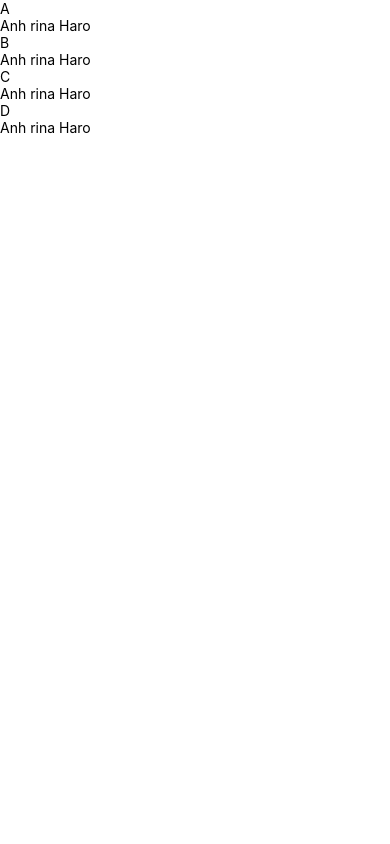
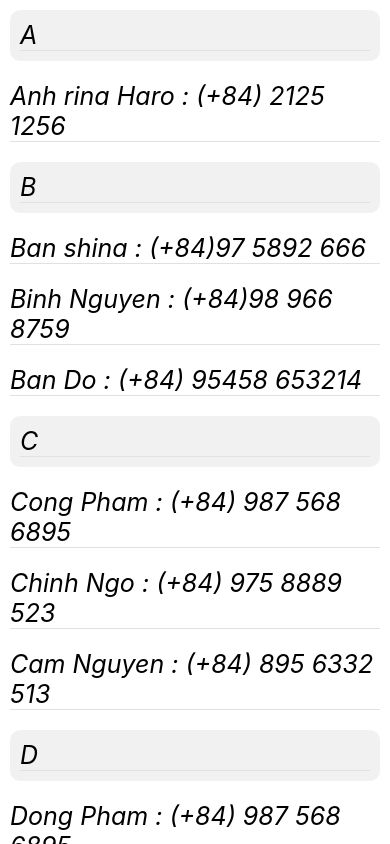
Before and after one commit to slade77777/reactNative12Cuong, a React Native app: screen / in a window 390 px wide. Built offline with nearby package versions, Linux system fonts and the light colour scheme.

Commit message:
Toan nop BTVN buoi 5

```diff
--- a/App.js
+++ b/App.js
@@ -1,137 +1,83 @@
-import React from "react";
-import { StyleSheet, Text, View, SafeAreaView, SectionList, StatusBar } from "react-native";
-
-
-// const data = [
-//   {
-//     name: 'tai nghe',
-//     content: '172k san pham',
-//     imageUrl:
-//       'https://cdn.pixabay.com/photo/2015/12/01/20/28/road-1072823__340.jpg',
-//   },
-//   {
-//     name: 'quan ao',
-//     content: '50k san pham',
-//     imageUrl:
-//       'https://cdn.pixabay.com/photo/2015/12/01/20/28/road-1072823__340.jpg',
-//   },
-//   {
-//     name: 'may tinh',
-//     content: '20k san pham',
-//     imageUrl:
-//       'https://cdn.pixabay.com/photo/2015/12/01/20/28/road-1072823__340.jpg',
-//   },
-//   {
-//     name: 'giay dep',
-//     content: '500k san pham',
-//     imageUrl:
-//       'https://cdn.pixabay.com/photo/2015/12/01/20/28/road-1072823__340.jpg',
-//   },
-// ];
-
-
-
-
-
-
-
-
-// const DATA = [
-//   {
-//     title:"A",
-//     data: [
-//       {name:"Anh rina Haro", phoneNumber:"+84 2125 1256"}
-//     ]
-//   },
-//   {
-//     title:"B",
-//     data: [
-//       {name:"Ban shina", phoneNumber:"(+84)97 5892 666"},
-//       {name:"Binh Nguyen", phoneNumber:"(+84)98 966 8759"},
-//       {name:"Ban Do", phoneNumber:"(+84) 95458 653214"},
-//     ]
-//   },
-//   {
-//     title:"C",
-//     data: [
-//       {name:"Cong Pham", phoneNumber:"(+84) 987 568 6895"},
-//       {name:"Chinh Ngo", phoneNumber:"(+84) 975 8889 523"},
-//       {name:"Cam Nguyen", phoneNumber:"(+84) 895 6332 513"},
-//     ]
-//   },
-// ];
-
-// const Item = ({title}) => (
-//   <View>
-//     <Text>{title}</Text>
-//   </View>
-// )
-
-// const App = () => (
-//   <SafeAreaView>
-//     <SectionList
-//       sections={DATA}
-//       keyExtractor={(item, index) => item + index}
-//       renderItem={({ item }) => <Item title={item} />}
-//       renderSectionHeader={({ section: { title } }) => (
-//         <Text>{title}</Text>
-//       )}
-//     />
-//   </SafeAreaView>
-// );
+import React, { useState } from 'react';
+import {
+  StyleSheet,
+  View,
+  Text,
+  ScrollView,
+  RefreshControl,
+  FlatList,
+  SectionList,
+} from 'react-native';
 
 
 const DATA = [
   {
-    title: "A",
+    title:"A",
     data: [
-      {name:"Anh rina Haro", phoneNumber:"+84 2125 1256"}
+      {name:"Anh rina Haro", phoneNumber:"(+84) 2125 1256"}
     ]
   },
   {
-    title: "B",
+    title:"B",
     data: [
-      {name:"Anh rina Haro", phoneNumber:"+84 2125 1256"}
+      {name:"Ban shina", phoneNumber:"(+84)97 5892 666"},
+      {name:"Binh Nguyen", phoneNumber:"(+84)98 966 8759"},
+      {name:"Ban Do", phoneNumber:"(+84) 95458 653214"},
     ]
   },
   {
-    title: "C",
+    title:"C",
     data: [
-      {name:"Anh rina Haro", phoneNumber:"+84 2125 1256"}
+      {name:"Cong Pham", phoneNumber:"(+84) 987 568 6895"},
+      {name:"Chinh Ngo", phoneNumber:"(+84) 975 8889 523"},
+      {name:"Cam Nguyen", phoneNumber:"(+84) 895 6332 513"},
     ]
   },
   {
-    title: "D",
+    title:"D",
     data: [
-      {name:"Anh rina Haro", phoneNumber:"+84 2125 1256"}
+      {name:"Dong Pham", phoneNumber:"(+84) 987 568 6895"},
+      {name:"Dinh Ngo", phoneNumber:"(+84) 975 8889 523"},
+
     ]
-  }
+  },
 ];
 
-const Item = ({ item }) => {
-  console.log(item)
+
+const App = () => {
   return (
-  <View>
-    <Text>{item.name}</Text>
-  </View>
-)};
-
-const App = () => (
-  <SafeAreaView>
     <SectionList
       sections={DATA}
       keyExtractor={(item, index) => item + index}
-      renderItem={({ item }) => <Item item={item} />}
-      renderSectionHeader={({ section: { title } }) => (
-        <Text>{title}</Text>
+      renderItem={({ item }) => (
+          <Text style={styles.text}>{item.name +" : " + item.phoneNumber}</Text>
+      )}
+      renderSectionHeader={({section})=>(
+        <View style={styles.item}>
+          <Text style={styles.text}>{section.title}</Text>
+        </View>
       )}
     />
-  </SafeAreaView>
-);
-
+  );
+};
 
 const styles = StyleSheet.create({
 
+  item: {
+    margin: 10,
+    backgroundColor: '#F1F1F1',
+    justifyContent: 'center',
+    borderRadius: 10
+  },
+  text: {
+    color: '#000000',
+    fontSize: 25,
+    fontStyle: 'italic',
+    margin: 10,
+    borderBottomColor: '#E1E1E1',
+    borderBottomWidth: 1,
+
+  },
 });
 
 export default App;
```
